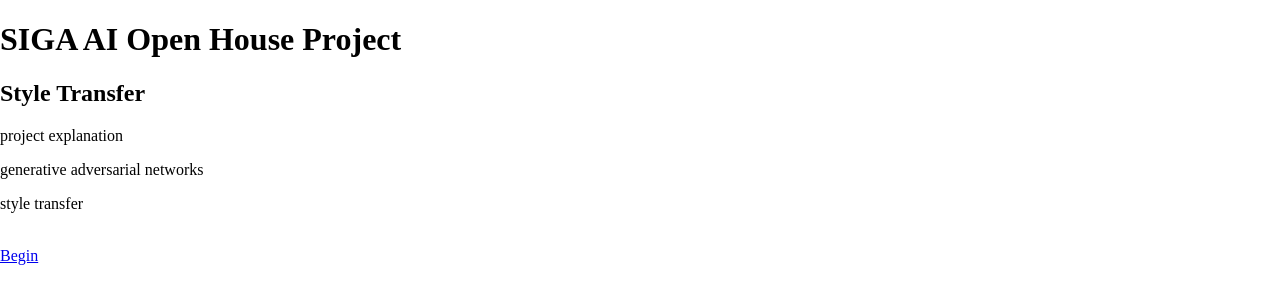
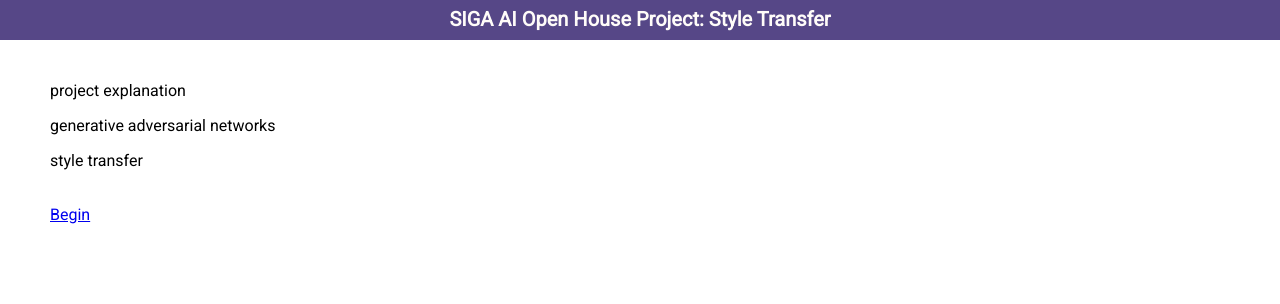
Before and after one commit to geordyp/open-house-style-transfer, a Django app: page /styletransfer/ in a window 1280 px wide. Shown: the top 304 px of the page. Run offline with Django 3.2, Linux system fonts and the light colour scheme.

Commit message:
Add minimal style

```diff
--- a/mysite/static/styletransfer/css/main.css
+++ b/mysite/static/styletransfer/css/main.css
@@ -1,4 +1,24 @@
 body {
   margin: 0;
   padding: 0;
+  font-family: 'Roboto', sans-serif;
 }
+
+.header-bar {
+  width: 100%;
+  height: 40px;
+  background-color: #564787;
+  text-align: center;
+}
+
+.header-title {
+  color: #FFFCF9;
+  font-size: 20px;
+  font-weight: bold;
+  padding-top: 7px;
+}
+
+.container {
+  padding-top: 25px;
+  padding-left: 50px;
+}
--- a/mysite/templates/styletransfer/base.html
+++ b/mysite/templates/styletransfer/base.html
@@ -4,11 +4,19 @@
 <head>
   <meta charset="utf-8">
   <meta name="viewport" content="width=device-width, minimum-scale=1, initial-scale=1">
+  <link href="https://fonts.googleapis.com/css?family=Roboto" rel="stylesheet">
   <link rel="stylesheet" type="text/css" href="{% static 'styletransfer/css/main.css' %}">
   <title>Style Transfer</title>
 </head>
 <body>
-  {% block 'body' %}
-  {% endblock %}
+  <div class="header-bar">
+    <div class="header-title">
+      SIGA AI Open House Project: Style Transfer
+    </div>
+  </div>
+  <div class="container">
+    {% block 'body' %}
+    {% endblock %}
+  </div>
 </body>
 </html>
--- a/mysite/templates/styletransfer/index.html
+++ b/mysite/templates/styletransfer/index.html
@@ -1,9 +1,6 @@
 {% extends 'styletransfer/base.html' %}
 {% block 'body' %}
 <!-- this page can be used to explain the project and how it works -->
-
-<h1>SIGA AI Open House Project</h1>
-<h2>Style Transfer</h2>
 
 <p>project explanation</p>
 <p>generative adversarial networks</p>
```
Also changed, not shown: mysite/static/styletransfer/images/userImage.png (added).
